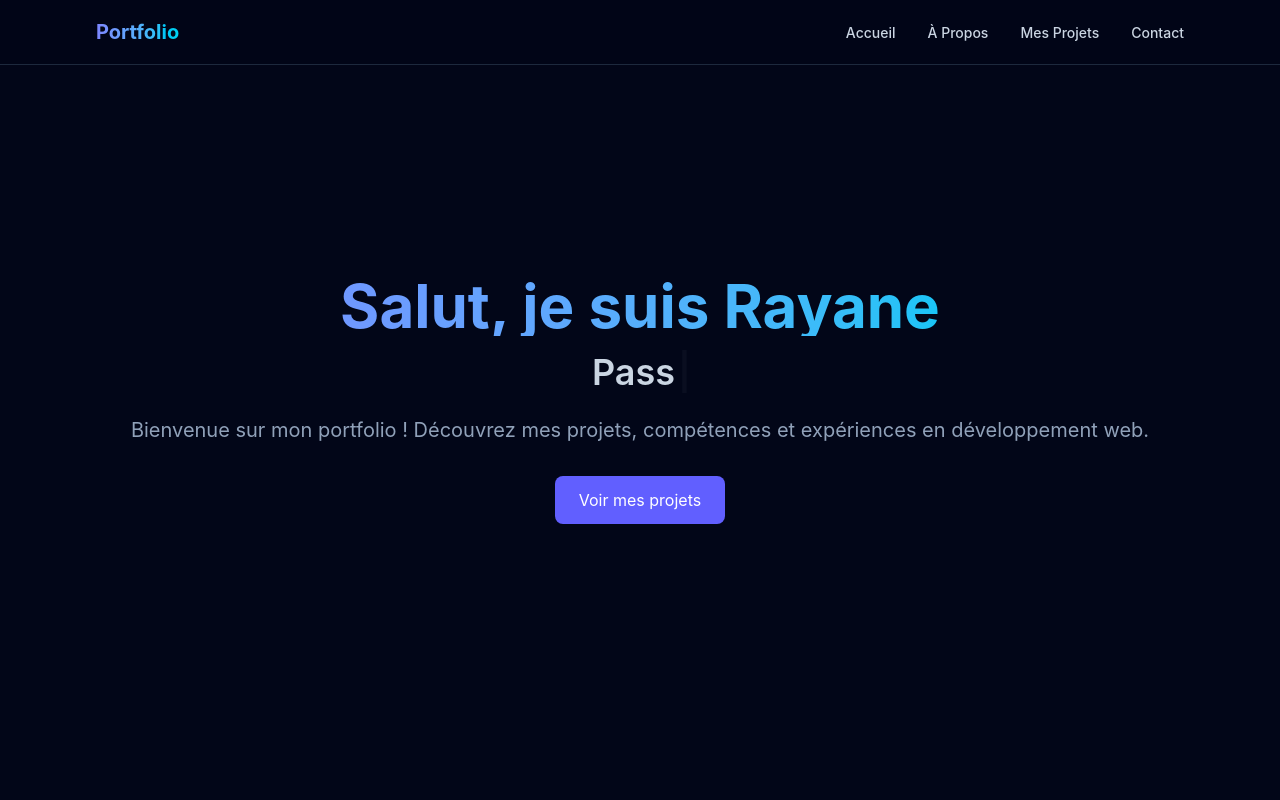
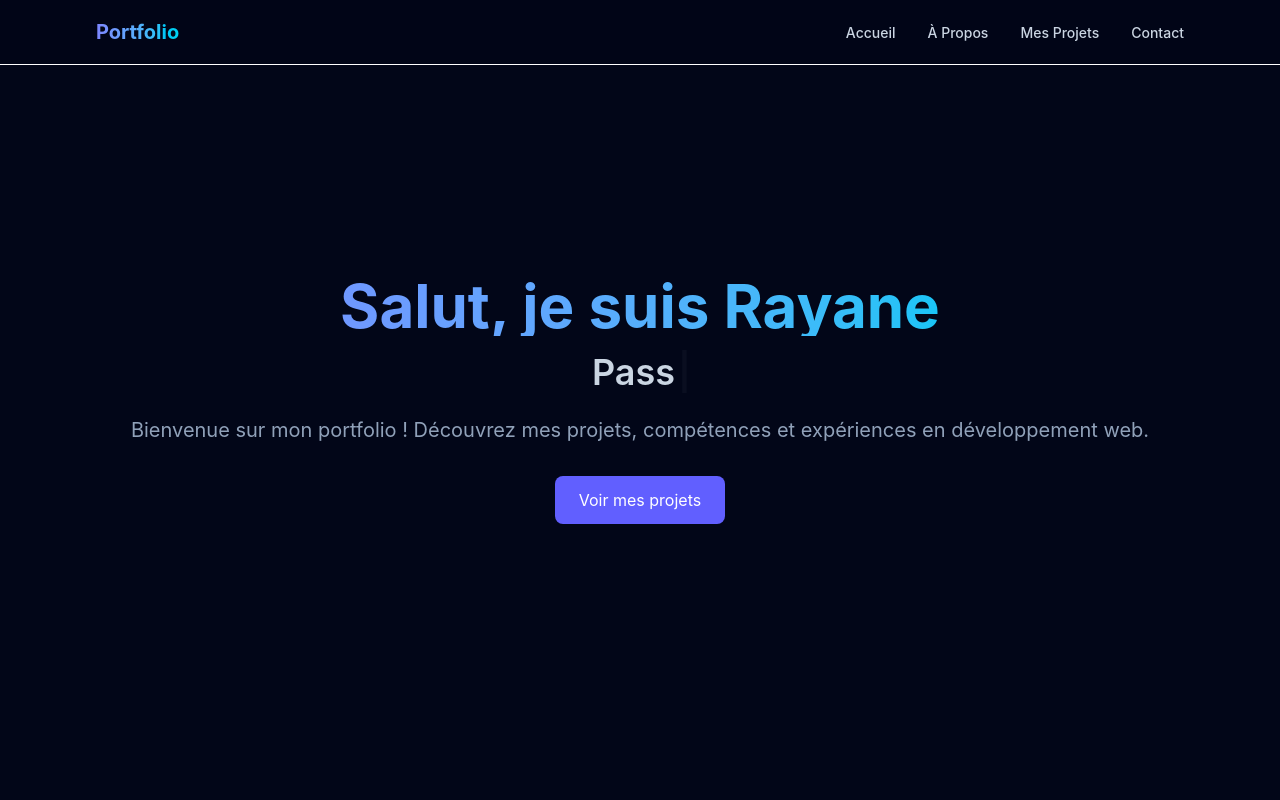
Before and after one commit to RayaneC-01/portfolio-Rayane, a React (Vite) app: page / in a window 1280 px wide. Shown: the top 800 px of the page. Built offline with nearby package versions, Linux system fonts and the light colour scheme.

Commit message:
style: mise à jour des classes et du style de la Navbar

```diff
--- a/src/components/Navbar.jsx
+++ b/src/components/Navbar.jsx
@@ -22,7 +22,7 @@
   ];
 
   return (
-    <nav className="fixed top-0 left-0 w-full bg-slate-950/80 backdrop-blur-md border-b border-slate-800 text-white z-50">
+    <nav className="fixed top-0 left-0 w-full bg-slate-950/80 backdrop-blur-md border-b border-slate-980 text-white z-50">
       <div className="max-w-6xl mx-auto px-4 sm:px-6 lg:px-8 h-16 flex items-center justify-between">
 
         {/* Logo */}
```
